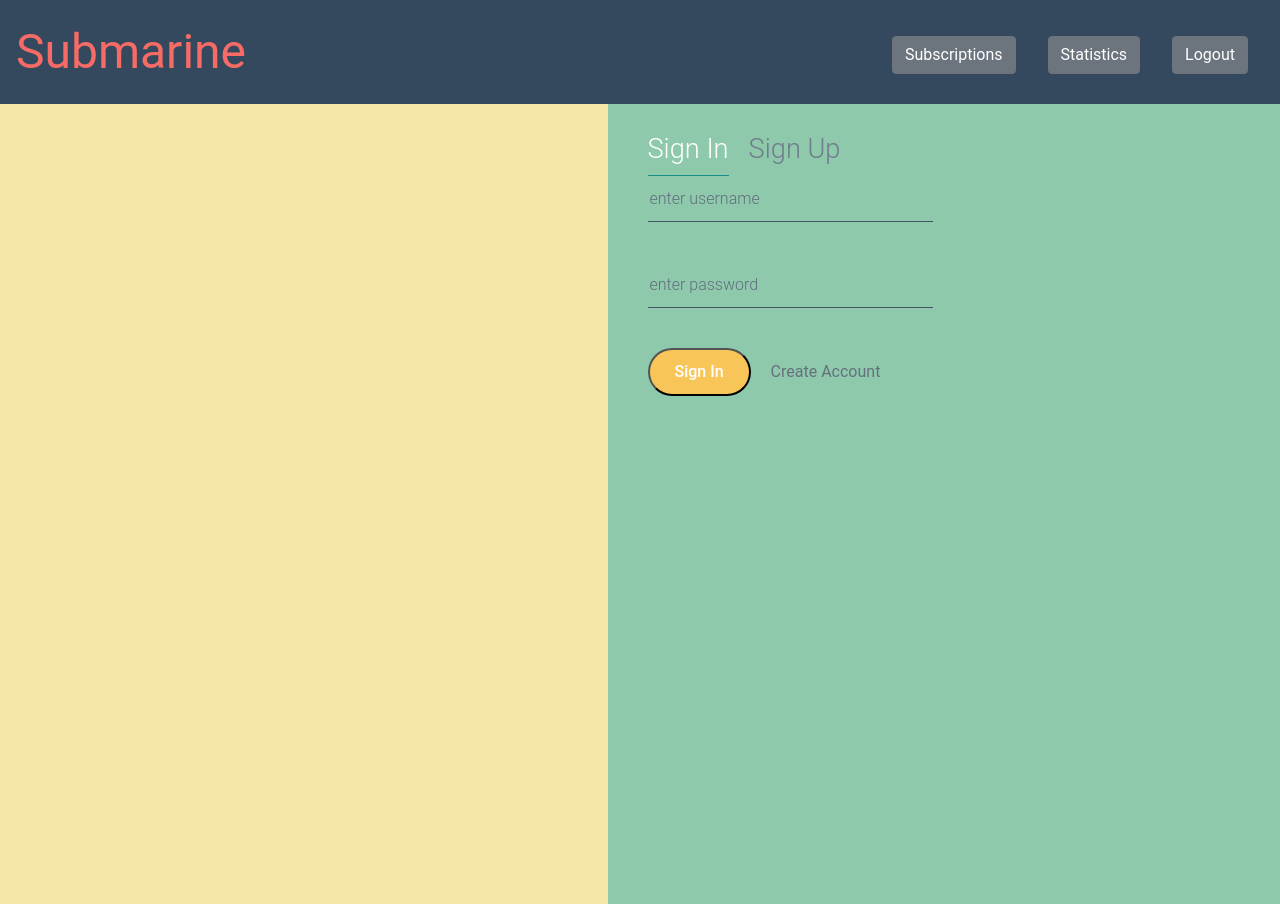
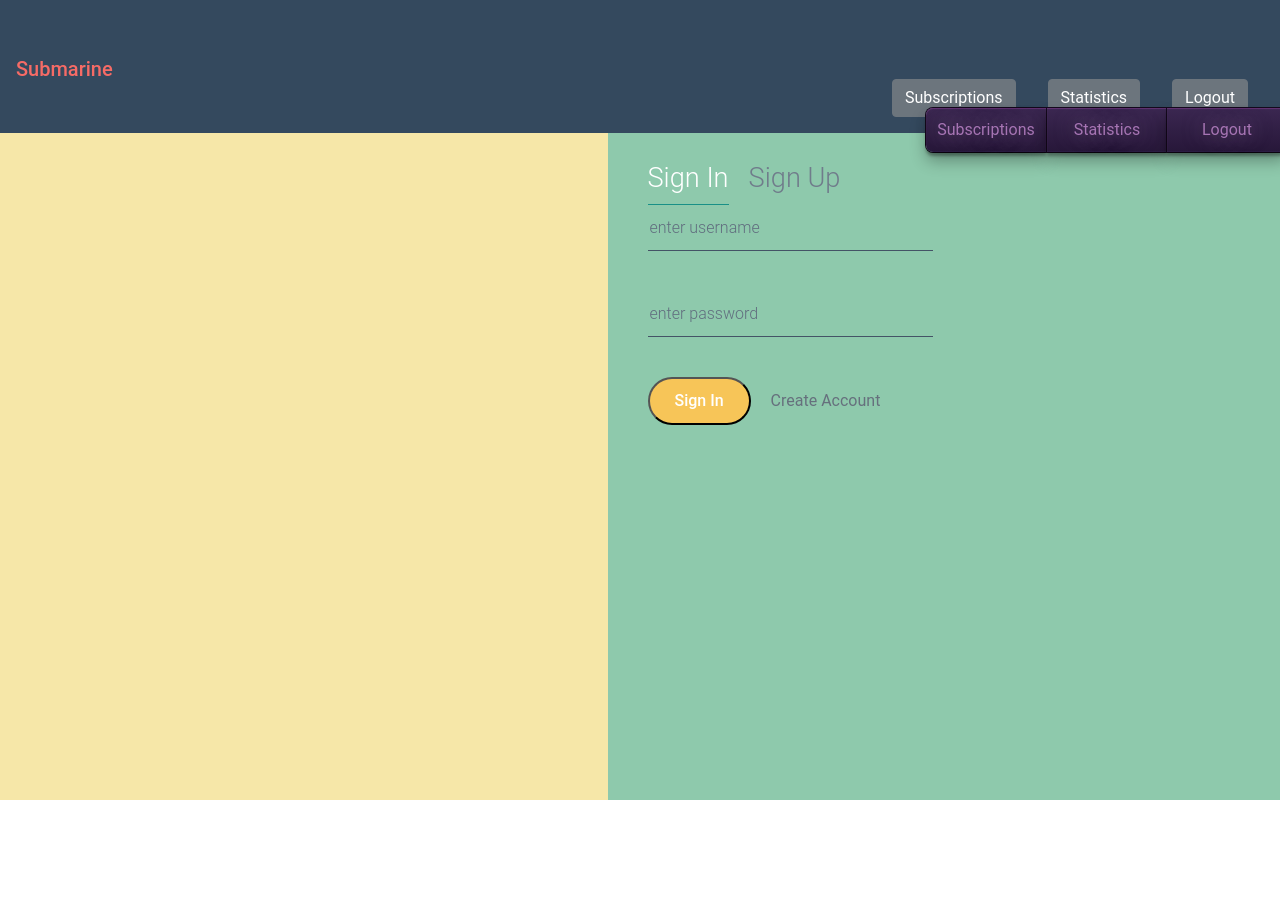
Before and after one commit to HillNathan/subscription-tracker, a React (Create React App) app in the folder client/: page / in a window 1280 px wide. After the commit the page ends 800 px from the top, so only its background shows below. Built offline with nearby package versions, Linux system fonts and the light colour scheme; no server answers.

Commit message:
added new navbar buttons and set widths

```diff
--- a/client/src/components/Navbar/index.js
+++ b/client/src/components/Navbar/index.js
@@ -25,8 +25,16 @@ class Navbar extends Component {
     render() {
         return (
             <nav className="navbar" style={{ marginLeft: 0, marginRight: 0 }}>
-                <a className="navbar-brand font" href="/">Submarine</a>
+                <h1><a className="navbar-brand font" href="/">Submarine</a></h1>
                 <div>
+                <div className='buttons'>
+									<a href='#' title='Title 1'>Subscriptions
+									</a>
+									<a href='#' title='Title 2'>Statistics
+									</a>
+									<a href='#' title='Title 3'>Logout
+									</a>
+                </div>
                     <ul className="nav justify-content-end">
                         {displayGreeting(this.props)}
                         <li className="nav-item">
--- a/client/src/components/Navbar/nav.css
+++ b/client/src/components/Navbar/nav.css
@@ -1,9 +1,199 @@
 .navbar, .font {
     background-color: #34495e;
     color: #F66B66;
-    font-size: 3rem;
+    /* font-size: 3rem; */
 }
 
-/* nav {
-    margin-right: -20;
-} */
+.buttons {
+  position: relative;
+  white-space: nowrap;
+  min-height: 33px;
+  margin-bottom: 30px;
+  top: 100px;
+  margin-left: 50px;
+  font-size: 10;
+}
+
+.buttons a {
+  -webkit-animation: bounceInDown 900ms 200ms ease-in-out both;
+  -moz-animation: bounceInDown 900ms 200ms ease-in-out both;
+  -ms-animation: bounceInDown 900ms 200ms ease-in-out both;
+  -o-animation: bounceInDown 900ms 200ms ease-in-out both;
+  animation: bounceInDown 900ms 200ms ease-in-out both;
+  /* set width here */
+  width: 120px;
+  height: 44px;
+  position: absolute;
+  top: 0;
+      text-decoration: none;
+  padding-top: 9px;
+  outline-width: 0px;
+  z-index: 990;
+  color: #a675b3;
+  text-align: center;
+  line-height: 26px;
+  display: block;
+}
+
+.buttons a:not(.active) {
+  -webkit-box-shadow: inset 0 1px 1px rgba(111, 55, 125, 0.8), inset 0 -1px 0px rgba(63, 59, 113, 0.2), 0 9px 16px 0 rgba(0, 0, 0, 0.3), 0 4px 3px 0 rgba(0, 0, 0, 0.3), 0 0 0 1px #150a1e;
+  -moz-box-shadow: inset 0 1px 1px rgba(111, 55, 125, 0.8), inset 0 -1px 0px rgba(63, 59, 113, 0.2), 0 9px 16px 0 rgba(0, 0, 0, 0.3), 0 4px 3px 0 rgba(0, 0, 0, 0.3), 0 0 0 1px #150a1e;
+  box-shadow: inset 0 1px 1px rgba(111, 55, 125, 0.8), inset 0 -1px 0px rgba(63, 59, 113, 0.2), 0 9px 16px 0 rgba(0, 0, 0, 0.3), 0 4px 3px 0 rgba(0, 0, 0, 0.3), 0 0 0 1px #150a1e;
+  background-image: -webkit-gradient(linear, 50% 0%, 50% 100%, color-stop(0%, #3b2751), color-stop(100%, #271739));
+  background-image: -webkit-linear-gradient(#3b2751, #271739);
+  background-image: -moz-linear-gradient(#3b2751, #271739);
+  background-image: -o-linear-gradient(#3b2751, #271739);
+  background-image: linear-gradient(#3b2751, #271739);
+  text-shadow: 0 0 21px rgba(223, 206, 228, 0.5), 0 -1px 0 #311d47;
+}
+
+.buttons a:not(.active):hover, .buttons a:not(.active):focus {
+  -webkit-transition: color 200ms linear;
+  -moz-transition: color 200ms linear;
+  -o-transition: color 200ms linear;
+  transition: color 200ms linear;
+  -webkit-transition: text-shadow 500ms linear;
+  -moz-transition: text-shadow 500ms linear;
+  -o-transition: text-shadow 500ms linear;
+  transition: text-shadow 500ms linear;
+  color: #caadd2;
+  text-shadow: 0 0 21px rgba(223, 206, 228, 0.5), 0 0 10px rgba(223, 206, 228, 0.4), 0 0 2px #2a153c;
+  }
+
+.buttons a:not(.active):active {
+  color: #e4e3ce !important;
+}
+
+.buttons a.active, .buttons a:active {
+  -webkit-box-shadow: 0 9px 16px 0 rgba(0, 0, 0, 0.1), 0 0 0 1px #170c22, 0 2px 1px 0 rgba(121, 65, 135, 0.5), inset 0 0 4px 3px rgba(15, 8, 22, 0.2);
+  -moz-box-shadow: 0 9px 16px 0 rgba(0, 0, 0, 0.1), 0 0 0 1px #170c22, 0 2px 1px 0 rgba(121, 65, 135, 0.5), inset 0 0 4px 3px rgba(15, 8, 22, 0.2);
+  box-shadow: 0 9px 16px 0 rgba(0, 0, 0, 0.1), 0 0 0 1px #170c22, 0 2px 1px 0 rgba(121, 65, 135, 0.5), inset 0 0 4px 3px rgba(15, 8, 22, 0.2);
+  background-image: -webkit-gradient(linear, 50% 0%, 50% 100%, color-stop(0%, #1f132e), color-stop(100%, #311d47));
+  background-image: -webkit-linear-gradient(#1f132e, #311d47);
+  background-image: -moz-linear-gradient(#1f132e, #311d47);
+  background-image: -o-linear-gradient(#1f132e, #311d47);
+  background-image: linear-gradient(#1f132e, #311d47);
+  text-shadow: 0 0 21px rgba(223, 206, 228, 0.5), 0 0 10px rgba(223, 206, 228, 0.4), 0 0 2px #2a153c;
+  color: #e4e3ce;
+}
+
+.buttons a.active:before, .buttons a:active:before {
+  position: absolute;
+  display: block;
+  content: "";
+  width: 1px;
+  height: 36px;
+  top: 1px;
+  left: -2px;
+  background-image: -webkit-gradient(linear, 50% 0%, 50% 100%, color-stop(0%, rgba(91, 35, 105, 0)), color-stop(41%, #5b2369), color-stop(59%, #5b2369), color-stop(100%, rgba(91, 35, 105, 0)));
+  background-image: -webkit-linear-gradient(rgba(91, 35, 105, 0), #5b2369 41%, #5b2369 59%, rgba(91, 35, 105, 0));
+  background-image: -moz-linear-gradient(rgba(91, 35, 105, 0), #5b2369 41%, #5b2369 59%, rgba(91, 35, 105, 0));
+  background-image: -o-linear-gradient(rgba(91, 35, 105, 0), #5b2369 41%, #5b2369 59%, rgba(91, 35, 105, 0));
+  background-image: linear-gradient(rgba(91, 35, 105, 0), #5b2369 41%, #5b2369 59%, rgba(91, 35, 105, 0));
+  -webkit-box-shadow: -2px 0 6px 0 #5b2369;
+  -moz-box-shadow: -2px 0 6px 0 #5b2369;
+  box-shadow: -2px 0 6px 0 #5b2369;
+}
+
+.buttons a.active:after, .buttons a:active:after {
+  position: absolute;
+  display: block;
+  content: "";
+  width: 1px;
+  height: 36px;
+  top: 1px;
+  right: -2px;
+  background-image: -webkit-gradient(linear, 50% 0%, 50% 100%, color-stop(0%, rgba(91, 35, 105, 0)), color-stop(41%, #5b2369), color-stop(59%, #5b2369), color-stop(100%, rgba(91, 35, 105, 0)));
+  background-image: -webkit-linear-gradient(rgba(91, 35, 105, 0), #5b2369 41%, #5b2369 59%, rgba(91, 35, 105, 0));
+  background-image: -moz-linear-gradient(rgba(91, 35, 105, 0), #5b2369 41%, #5b2369 59%, rgba(91, 35, 105, 0));
+  background-image: -o-linear-gradient(rgba(91, 35, 105, 0), #5b2369 41%, #5b2369 59%, rgba(91, 35, 105, 0));
+  background-image: linear-gradient(rgba(91, 35, 105, 0), #5b2369 41%, #5b2369 59%, rgba(91, 35, 105, 0));
+  -webkit-box-shadow: 2px 0 6px 0 #5b2369;
+  -moz-box-shadow: 2px 0 6px 0 #5b2369;
+  box-shadow: 2px 0 6px 0 #5b2369; }
+
+      .buttons a.active {
+        z-index: 1000; }
+
+      .buttons a:active {
+        z-index: 999; }
+
+      .buttons a:last-of-type {
+        -webkit-border-radius: 0 7px 7px 0;
+        -moz-border-radius: 0 7px 7px 0;
+        -ms-border-radius: 0 7px 7px 0;
+        -o-border-radius: 0 7px 7px 0;
+        border-radius: 0 7px 7px 0; }
+
+      .buttons a:first-of-type {
+        -webkit-border-radius: 7px 0 0 7px;
+        -moz-border-radius: 7px 0 0 7px;
+        -ms-border-radius: 7px 0 0 7px;
+        -o-border-radius: 7px 0 0 7px;
+        border-radius: 7px 0 0 7px;
+        left: 0; }
+
+.buttons a:nth-of-type(2) {
+  /* set width + 1px here */
+  left: 121px;
+}
+
+.buttons a:nth-of-type(3) {
+  /* set width*2 + 1 */
+  left: 241px;
+}
+
+      .buttons a:nth-of-type(4) {
+        left: 153px; }
+
+      .buttons a:nth-of-type(5) {
+        left: 204px; }
+
+      .buttons a:nth-of-type(6) {
+        left: 255px; }
+
+      .buttons a:nth-of-type(7) {
+        left: 306px; }
+
+      .buttons a:nth-of-type(8) {
+        left: 357px; }
+
+      .buttons a i:before {
+        margin-left: 2px;
+        font-size: 22px; }
+
+      .buttons a i.icon-bar-chart:before {
+        font-size: 20px;
+        margin-top: 0px; }
+
+      .buttons a i.icon-sync:before {
+        font-size: 20px;
+        margin-left: 3px;
+        margin-top: 1px; }
+
+      .buttons a i.icon-download:before {
+        font-size: 19px;
+        margin-top: 1px;
+        margin-left: 4px; }
+
+
+  /* peripherial stuff: text and body */
+  p {
+    position: absolute;
+    bottom: 50px;
+    left: 13px;
+    right: 50px;
+     color: #a99bad;
+     font-family: Helvetica, sans-serif;
+     font-size: 10px;
+     margin-top: 250px;
+     margin-left: 50px
+    }
+
+  p > a { color: white; font-weight: bold; }
+
+  body, html { padding: 0; height: 100%; overflow: hidden; background-image: -webkit-gradient(linear, 50% 0%, 50% 100%, color-stop(0%, #862077), color-stop(100%, #140027));
+    background-image: -webkit-linear-gradient(#862077, #140027);
+    background-image: -moz-linear-gradient(#862077, #140027);
+    background-image: -o-linear-gradient(#862077, #140027);
+    background-image: linear-gradient(#862077, #140027); }
```
